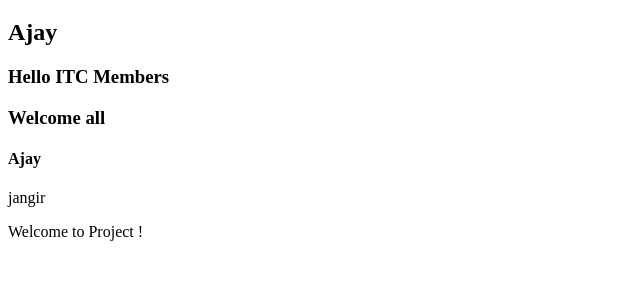
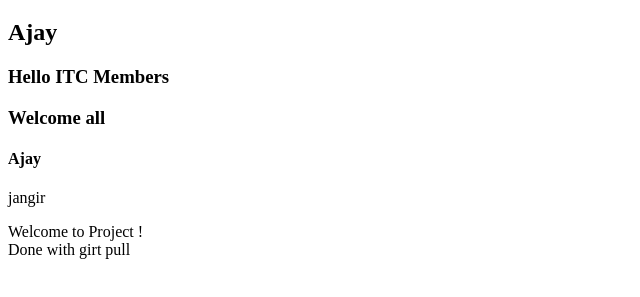
Before and after one commit to contactajay0044/git-testing, a plain HTML site: page index.html in a window 1280 px wide. Shown: the part 61-358 px from the top of the page, without its empty margins (0-640 px from the left). Drawn offline with Linux system fonts and the light colour scheme.

Commit message:
Update index.html

```diff
--- a/index.html
+++ b/index.html
@@ -13,5 +13,7 @@
     <h4> Ajay  </h4>
     <p> jangir</p>
     <article> Welcome to Project !   </article>
+
+    <article> Done with girt pull   </article>
 </body>
 </html>
```
